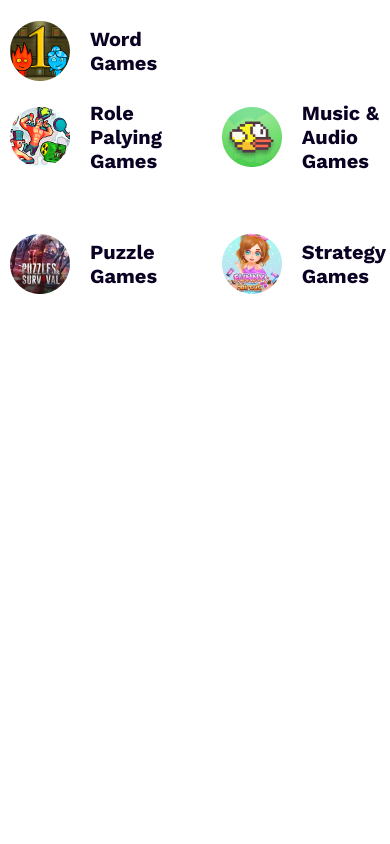
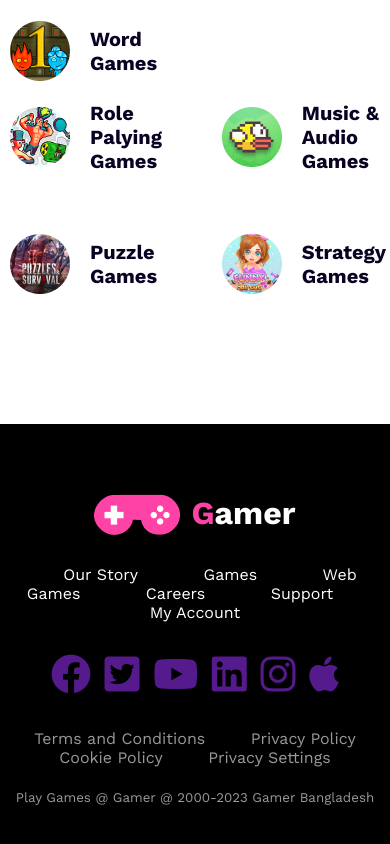
Before and after one commit to TamannaTahsin1/gamer-zone, a plain HTML site: page index.html in a window 390 px wide. Shown: the part 4496-5340 px from the top of the page. Before the commit the page ends 4800 px from the top, so only its background shows below. Drawn offline with nearby package versions, Linux system fonts and the light colour scheme; a web font is replaced by a local one.

Commit message:
footer section done

```diff
--- a/index.html
+++ b/index.html
@@ -136,6 +136,36 @@
         </section>
         <!-- multiple card section ends here  -->
     </main>
-    <footer></footer>
+    <footer>
+        <div class="footer-container">
+            <div class="footer-logo-title">
+                <img src="images/Frame.png" alt="">
+                <h1> <span class="primary">G</span>amer </h1>
+            </div>
+            <div class="footer-items">
+                <a href="">Our Story</a>
+                <a href="">Games</a>
+                <a href="">Web Games</a>
+                <a href="">Careers</a>
+                <a href="">Support</a>
+                <a href="">My Account</a>
+            </div>
+            <div class="social-links">
+                <a href=""><i class="fa-brands fa-facebook"></i></a>
+                <a href=""><i class="fa-brands fa-square-twitter"></i></a>
+                <a href=""><i class="fa-brands fa-youtube"></i></a>
+                <a href=""><i class="fa-brands fa-linkedin"></i></a>
+                <a href=""><i class="fa-brands fa-instagram"></i></a>
+                <a href=""><i class="fa-brands fa-apple"></i></a>
+            </div>
+            <div class="conditions">
+                <a href="">Terms and Conditions</a>
+                <a href="">Privacy Policy</a>
+                <a href="">Cookie Policy</a>
+                <a href="">Privacy Settings</a>
+            </div>
+             <p> <small> Play Games @ Gamer @ 2000-2023 Gamer Bangladesh</small></p>
+        </div>
+    </footer>
 </body>
 </html>
--- a/styles/style.css
+++ b/styles/style.css
@@ -78,7 +78,7 @@ body{
     align-items: center;
     justify-content: space-between;
     padding: 100px 0px;
-    gap: 500px;
+    gap: 300px;
 }
 /* .banner-content{
     width: 50%;
@@ -148,9 +148,10 @@ body{
     font-weight: 500;
     text-align: left;
 }
+ /**************hovering with button*****************/
 .play-button {
     position: absolute;
-    transform: translate(200%, -300%);
+    transform: translate(210%, -300%);
     font-size: 30px;
     color: grey;
     background-color: white;
@@ -161,6 +162,11 @@ body{
 }
 .img-three:hover .play-button {
     opacity: 1;
+}
+.game-img img:hover{
+    border: 1px solid rgb(241, 45, 153);
+    border-radius: 40px;
+    cursor: pointer;
 }
 /* online games section ends here  */
  /* play instantly section starts here  */
@@ -211,6 +217,47 @@ body{
     cursor: pointer;
  }
  /* multiple card section ends here  */
+ /* footer section starts here  */
+ footer{
+    margin-top: 120px;
+    height: 50vh;
+    display: flex;
+    align-items: center;
+    justify-content: center;
+    text-align: center;
+    background-color: black;
+    color: white;
+}
+.footer-logo-title{
+    display: flex;
+    justify-content: center;
+    margin: 30px;
+    gap: 10px;
+}
+.footer-items a{
+    color: white;
+    text-decoration: none;
+    text-align: center;
+    padding: 30px;
+}
+.social-links {
+    padding: 30px;
+    font-size: 40px;
+}
+.conditions a{
+    color:  rgb(255, 255, 255, 0.60);
+    text-decoration: none;
+    text-align: center;
+    padding: 20px;
+}
+.footer-container p{
+    padding-top: 20px;
+    color: rgb(255, 255, 255, 0.60);
+    text-align: center;
+    font-size: 16px;
+    font-weight: 500;
+}
+ /* footer section ends here  */
 
 
 
@@ -293,4 +340,8 @@ body{
         padding: 10px;
         gap: 60px;
     }
+    .footer-items a{
+        flex-direction: column;
+        row-gap: 20px;
+    }
 }
```
